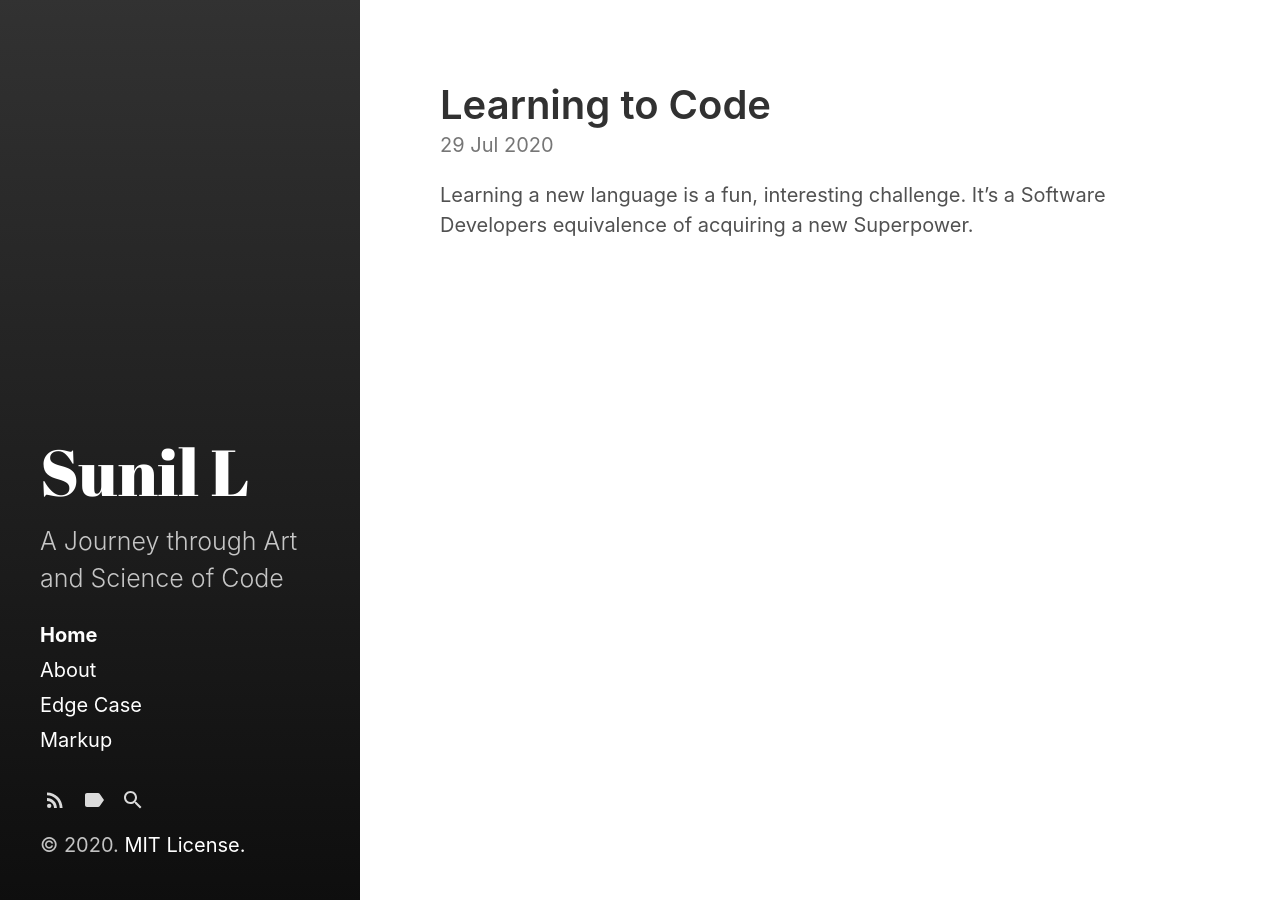
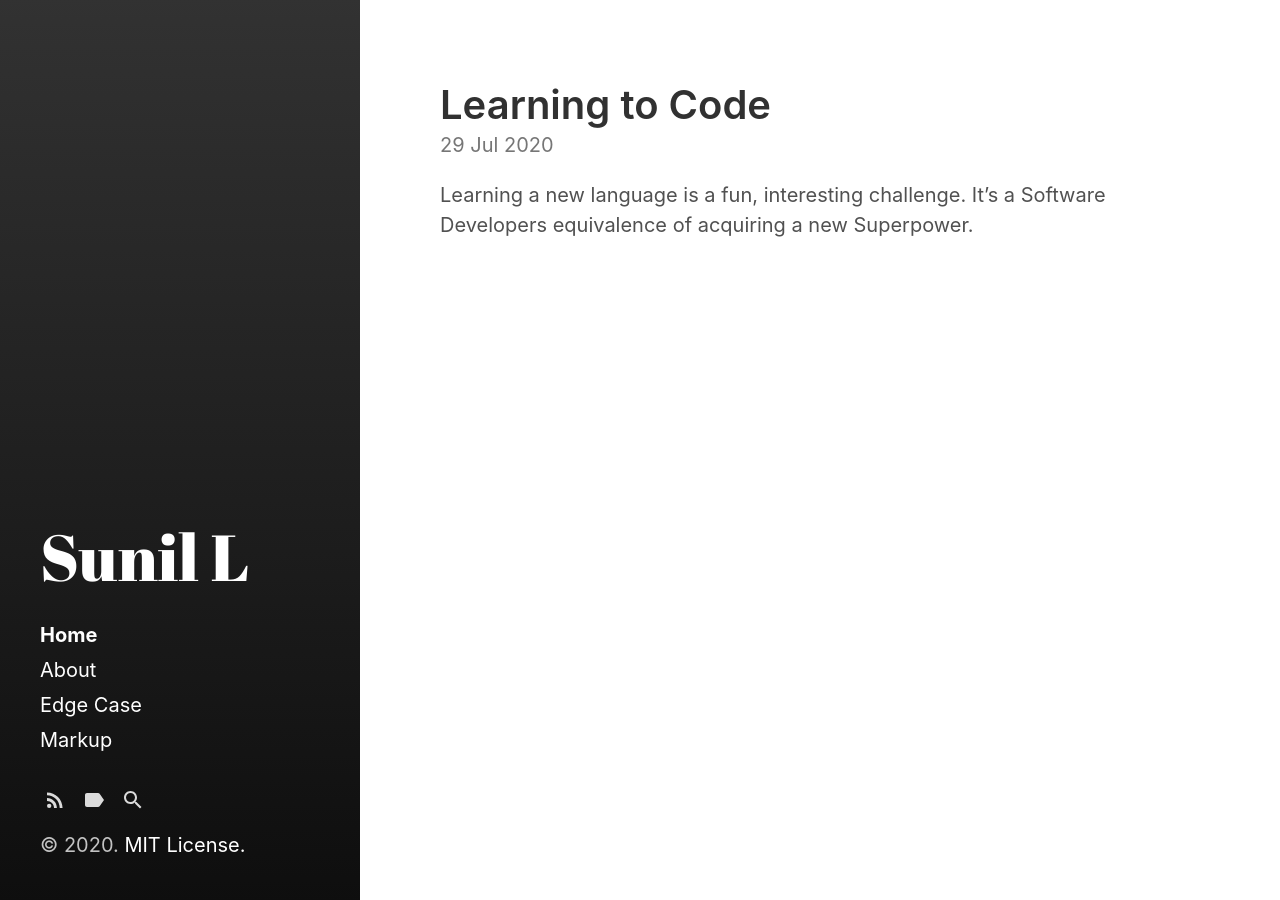
Before and after one commit to Sunil-Archive-Projects/sunilandroidnayak.github.io, a Jekyll site: the page built from index.html, in a window 1280 px wide. Built offline with Jekyll 4.4.1, drawn with Linux system fonts in a browser that asks for light colours; the list of posts is cut into pages by our own code.

Commit message:
Modified Posts

```diff
--- a/_config.yml
+++ b/_config.yml
@@ -4,8 +4,8 @@ highlighter:      rouge
 
 # Setup
 title:            Sunil L
-tagline:          'L for Learner'
-description:      'A Journey through Art and Science of Code'
+tagline:          '* Code * Art * Music *'
+description:      ''
 url:              https://sunilandroidnayak.github.io
 baseurl:          '/sunilandroidnayak.github.io'
                   # the optional subpath of your site, e.g. "/blog"
@@ -16,7 +16,7 @@ baseurl:          '/sunilandroidnayak.github.io'
 
 author:
   name:           'Sunil L'
-  url:            https://twitter.com/sunilandroidnayak
+  url:            https://twitter.com/sundroid
 
 paginate:         5
 # paginate_path:    '/page:num'
```
